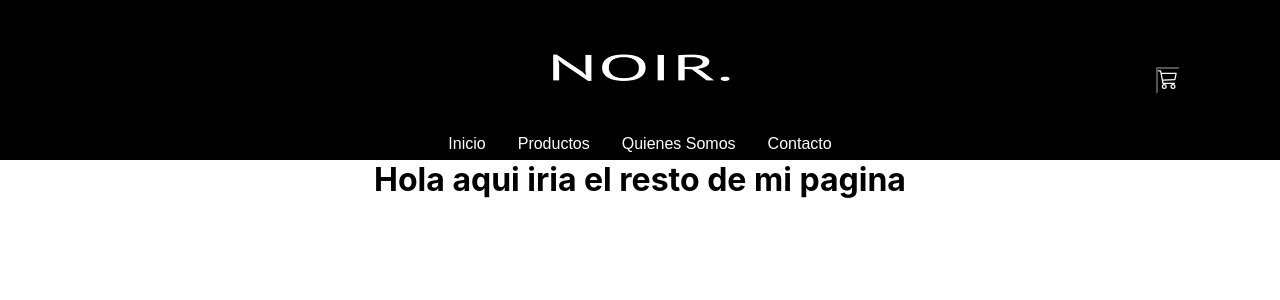
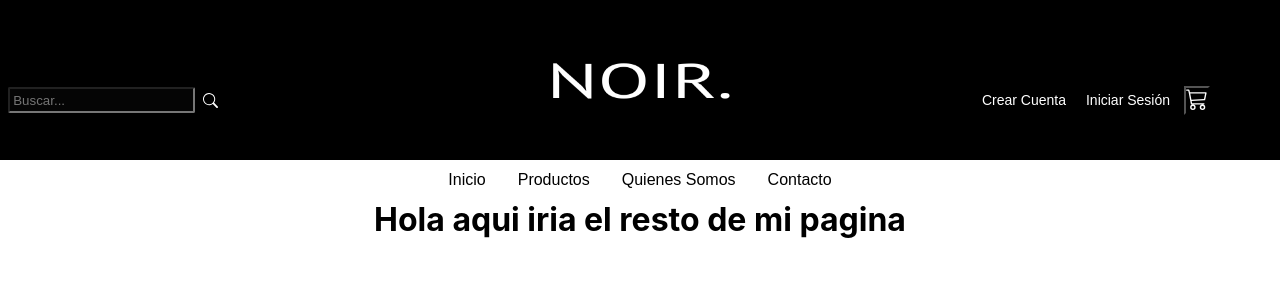
Before and after one commit to Lucianocoscia/Noir-Coscia, a React (Create React App) app: page / in a window 1280 px wide. Shown: the top 300 px of the page. Built offline with nearby package versions, Linux system fonts and the light colour scheme.

Commit message:
Agregando detalles Navbar

```diff
--- a/src/components/NavBar.js
+++ b/src/components/NavBar.js
@@ -1,20 +1,30 @@
 import logo from   '../images/logo12.png'
 import CartWidget from './CartWidget/CartWidget.js';
+import search from '../components/NavBar/search-icon.svg'
 
 const NavBar = () => {
     return (
         <header className='contenedor_navbar'>
             <nav className="navbar">
-
+                <div className='navbar_buscador'>
+                    <input className='buscador_input' placeholder='Buscar...'></input>
+                    <img className='buscador_img' src={search}></img>
+                </div>
                 <img className="navbar_img" src={logo}  alt="logo"></img>
+                <div className='contenedor_links' >
                     <ul className="navbar_ul">
                         <li><a href="#">Inicio</a></li>
                         <li><a href="#">Productos</a></li>
                         <li><a href="#">Quienes Somos</a></li>
                         <li><a href="#">Contacto</a></li>
+                    </ul>
+                </div>
+                <div className='navbar_items'>
+                    <a className='link_registro'>Crear Cuenta</a>
+                    <a className='link_sesion'>Iniciar Sesión</a>
+                    <button className='button_Cart'><CartWidget/></button>
+                </div>
 
-                </ul>
-                <button className='button_Cart'><CartWidget/></button>
             </nav>
         </header>
     )}
--- a/src/components/navbar.css
+++ b/src/components/navbar.css
@@ -11,7 +11,7 @@ header{
   position: relative;
 }
 .navbar{
-  height: 20vh;
+  height: 25vh;
   background-color: black;
   color: #fff;
   display: flex;
@@ -20,15 +20,23 @@ header{
   align-items: center;
 }
 .navbar_img{
-  height: 15vh;
+  height: 20vh;
   width: 250px;
+}
+.contenedor_links{
+  background-color: #fff;
+  width: 100%;
+  height: 5vh;
+  display: flex;
+  align-items: center;
+  justify-content: center;
 }
 .navbar_ul{
   display: flex;
   justify-content: space-between;
 }
 .navbar_ul a{
-  color: #fff;
+  color: #000;
   text-align: center;
   text-decoration: none;
   padding: 1rem;
@@ -42,14 +50,64 @@ header{
   list-style-type: none;
   font-size: 1rem;
 }
+
 .button_Cart{
   position: absolute;
   background-color: black;
   cursor: pointer;
   right: 0;
-  transform: translateX(-100px);
+  transform: translateX(-70px);
   transition: .4s;
 }
 .button_Cart:hover{
   opacity: 0.5;
 }
+.link_registro{
+  color: #fff;
+  text-decoration: none;
+  right: 0;
+  transform: translateX(-130px);
+  transition: .4s;
+  cursor: pointer;
+  font-size: 14px;
+}
+.link_sesion{
+  color: #fff;
+  text-decoration: none;
+  right: 0;
+  transform: translateX(-110px);
+  /* transition: 1s; */
+  cursor: pointer;
+  font-size: 14px;
+}
+.link_sesion:hover{
+  text-decoration: underline;
+}
+.link_registro:hover{
+  text-decoration: underline;
+}
+.navbar_buscador{
+  left: 0;
+  margin-left: 0.5rem;
+  position: absolute;
+  display: flex;
+  justify-content: center;
+  align-items: center;
+}
+.buscador_input{
+  color: #fff;
+  border-radius: 2px;
+  margin-right: 0.5rem;
+  background-color: #1e1e1e2e;
+  padding: 0.2rem;
+}
+.buscador_img{
+  align-self: center;
+}
+.navbar_items{
+  position: absolute;
+  right: 0;
+  display:flex ;
+  justify-content: center;
+  align-items: center;
+}
```
Also changed, not shown: src/components/CartWidget/shopping-cart.svg, src/components/NavBar/search-icon.svg (added). Lines whose indentation alone changed are shown as unchanged.
